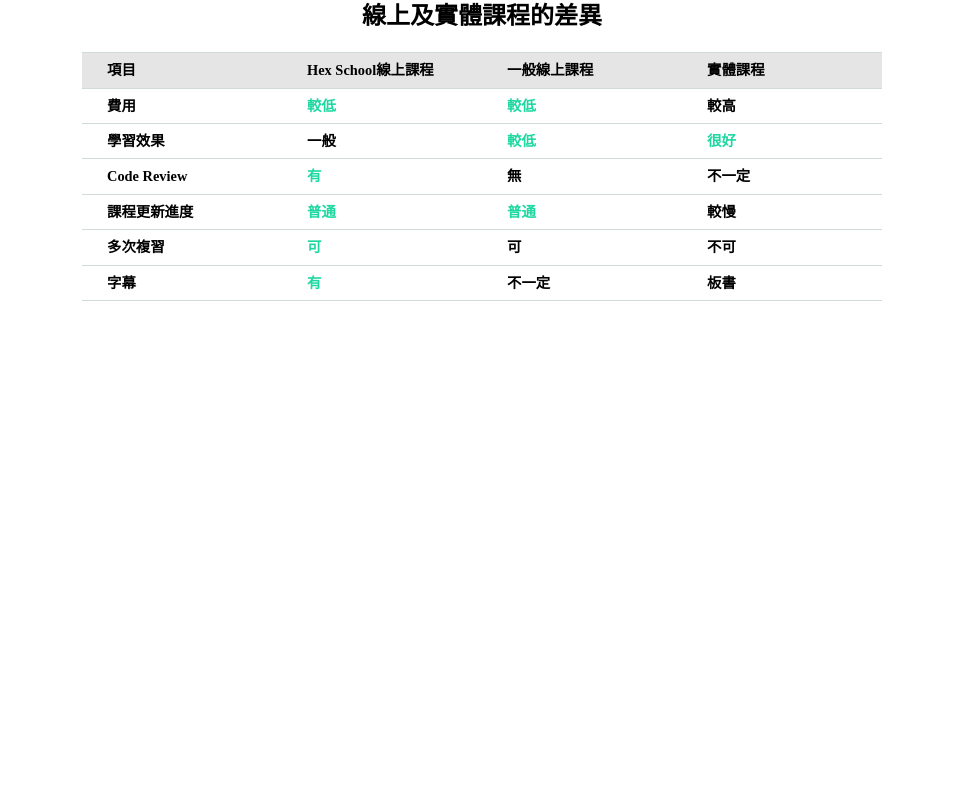
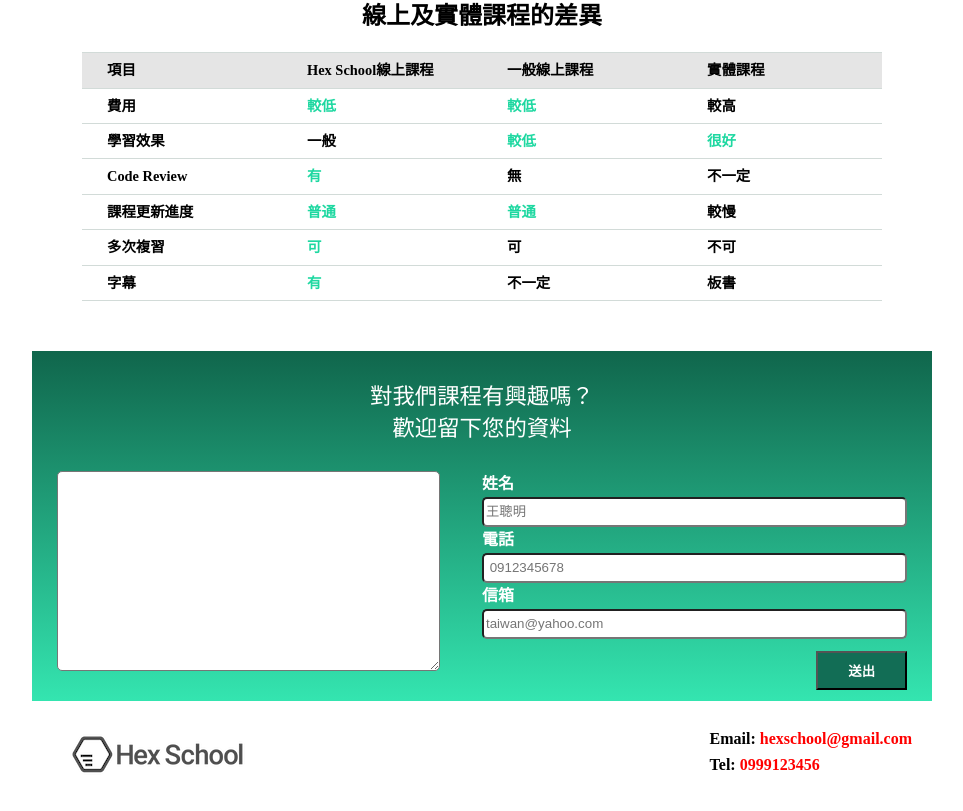
Before and after one commit to txbluebee/html-basic-final-homework, a plain HTML site: page index.html in a window 1280 px wide. Shown: the part 824-1635 px from the top of the page, without its empty margins (158-1121 px from the left). Before the commit the page ends 1175 px from the top, so only its background shows below. Drawn offline with Linux system fonts and the light colour scheme.

Commit message:
style visitor form and footer

```diff
--- a/css/main.css
+++ b/css/main.css
@@ -245,3 +245,76 @@ body {
 .highlight {
 	color: #1ed8a1;
 }
+
+/* Visitor Info*/
+.visitor-info-wrap {
+	background: linear-gradient(#10664c, #34e5b0 );
+	margin-top: 20px;
+	padding: 25px;
+	height: 350px;
+}
+
+.visitor-info-wrap p {
+	text-align: center;
+	color: #fff;
+	font-size: 1.4em;
+	margin: 10px;
+	font-weight: 500;
+}
+
+.visitor-info {
+	margin-top: 30px;
+}
+
+.form-col {
+	width: 50%;
+	float: left;
+}
+
+.visitor-info textarea {
+	width: 90%;
+	height: 200px;
+	font-size: 1.2em;
+	border-radius: 5px;
+}
+
+.form-group label {
+	display: block;
+	font-size: 1em;
+	font-weight: 600;
+	color: #fff;
+	margin: 5px 0;
+}
+
+.form-group input {
+	width: 100%;
+	height: 30px;
+	border-radius: 5px;
+}
+
+.form-col .btn {
+	margin-top: 12px;
+	padding: 8px 30px;
+	float: right;
+	background-color: #126d55;
+	color: #fff;
+	font-weight: bold;
+	cursor: pointer;
+}
+
+/* Footer*/
+
+.footer ul{
+	float: right;
+	margin-top: 30px;
+	margin-right: 20px;
+}
+
+.footer ul li {
+	margin-bottom: 10px;
+	font-weight: bold;
+}
+
+.footer ul li span {
+	color: red;
+}
--- a/index.html
+++ b/index.html
@@ -113,11 +113,39 @@
         </tr>
       </table>
     </div>
-    <div class="visiter-info">
-
+    <div class="visitor-info-wrap clearfix">
+      <p>對我們課程有興趣嗎？</p>
+      <p>歡迎留下您的資料</p>
+      <div class="visitor-info">
+        <form action="index.html">
+          <div class="form-col">
+            <textarea name="comment"></textarea>
+          </div>
+          <div class="form-col">
+            <div class="form-group">
+              <label for="name">姓名</label>
+              <input type="text" id="name" name="name" placeholder="王聰明">
+            </div>
+            <div class="form-group">
+              <label for="phone">電話</label>
+              <input type="text" id="phone" name="phone" placeholder=" 0912345678">
+            </div>
+            <div class="form-group">
+              <label for="email">信箱</label>
+              <input type="email" id="email" name="email" placeholder="taiwan@yahoo.com">
+            </div>
+            <input type="submit" value="送出" class="btn">
+          </div>
+        </form>
+      </div>
     </div>
     <div class="footer">
-
+      <img src="img/logo2.png" alt="logo2">
+      <ul>
+        <li>Email: <span>hexschool@gmail.com</span>
+        </li>
+        <li>Tel: <span>0999123456</span></li>
+      </ul>
     </div>
   </div>
 </body>
```
